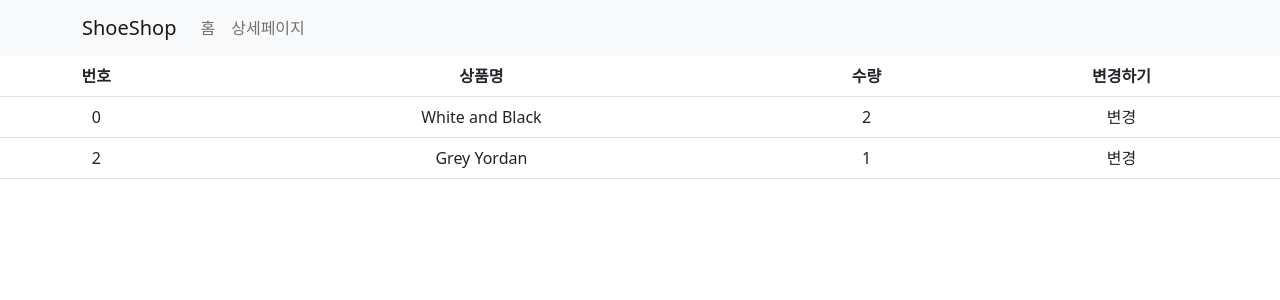
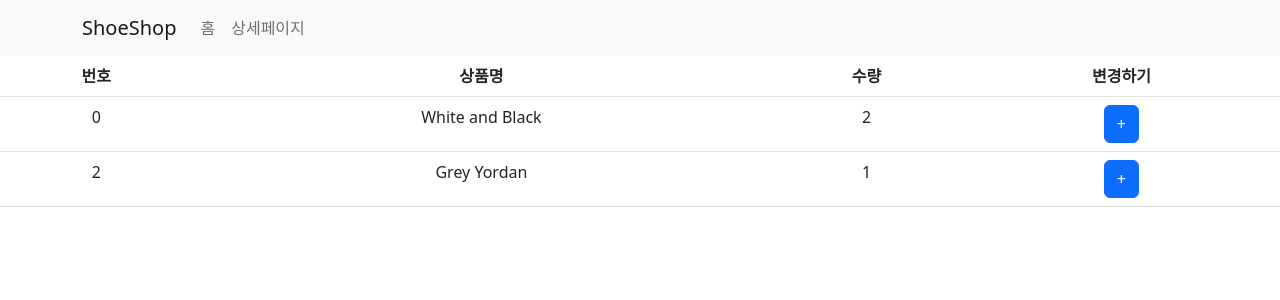
Before and after one commit to ktyoung/react, a React (Create React App) app in the folder shop/: page /cart in a window 1280 px wide. Shown: the top 300 px of the page. Built offline with nearby package versions, Linux system fonts and the light colour scheme.

Commit message:
store state 변경

```diff
--- a/shop/src/routes/Cart.js
+++ b/shop/src/routes/Cart.js
@@ -1,18 +1,12 @@
-import { Table } from 'react-bootstrap';
-import { useSelector } from 'react-redux';
+import { Table, Button } from 'react-bootstrap';
+import { useDispatch, useSelector } from 'react-redux';
+// 3. state 변경 함수, useDispath import
+import { rename } from './../store.js';
 
 function Cart() {
 
-    // Redux store의 state 사용하기
-    // 1. useSelector( (state) => { return state } ) // → Redux store를 가져옴
-    let state = useSelector( (state) => { return state } ); // 변수 a에 Redux store에 있던 state가 저장됨
-
-    // (참고 1) useSelector 편하게 사용하려면?
-    // 1. useSelector 함수에서 사용하고 싶은 state만 불러와서 사용할 수 있다
-    //  예) let state = useSelector( (state) => { return state.user } );
-    // 2. {중괄호}와 return은 생략 가능
-    // 예) let state = useSelector( (state) => state.stock );
-
+    let state = useSelector( (state) => { return state } );
+    let dispatch = useDispatch(); // → store.js로 요청 보내주는 함수
 
     return (
         <div>
@@ -26,18 +20,21 @@ function Cart() {
                     </tr>
                 </thead>
                 <tbody>
-                    <tr>
-                        <td>{ state.itemId[0] }</td>
-                        <td>{ state.itemName[0] }</td>
-                        <td>{ state.itemCount[0] }</td>
-                        <td>변경</td>
-                    </tr>
-                    <tr>
-                        <td>{ state.itemId[1] }</td>
-                        <td>{ state.itemName[1] }</td>
-                        <td>{ state.itemCount[1] }</td>
-                        <td>변경</td>
-                    </tr>
+                    {
+                        state.cart.map(function(a, i) {
+                            return (
+                                <tr key={i}>
+                                    <td>{ state.cart[i].id }</td>
+                                    <td>{ state.cart[i].name }</td>
+                                    <td>{ state.cart[i].count }</td>
+                                    <td><Button variant="primary" onClick={ () => {
+                                        // 4. dispatch(state변경함수()) 문법으로 사용
+                                        dispatch(rename())
+                                    } }>+</Button></td>
+                                </tr>
+                            );
+                        })
+                    }
                 </tbody>
             </Table>
         </div>
--- a/shop/src/store.js
+++ b/shop/src/store.js
@@ -1,44 +1,31 @@
 import { configureStore, createSlice } from '@reduxjs/toolkit'
 
-// (참고 2) 컴포넌트 간 state 공유가 필요없다면 Redux store에 작성할 필요가 없음 → useState() 사용하는 것이 좋음
-
-// Redux store에 state 보관하는 방법
-// 1. createSlice({}) → useState() 역할, state 하나를 slice라 함
-// 2. name : 'state 이름', initialState : 'state 값'
 let user = createSlice({
     name : 'user',
-    initialState : 'kim'
+    initialState : 'kim',
+    // Redux에서 state 변경하는 방법
+    // 1. reducers : {}에 state 변경 함수 작성
+    reducers : {
+        rename(state) {
+            return 'ty ' + state;
+        }
+    }
 })
 
-let stock = createSlice({
-    name : 'stock',
-    initialState : [10, 11, 12]
+let cart = createSlice({
+    name : 'cart',
+    initialState : [
+        {id: 0, name: 'White and Black', count: 2},
+        {id: 2, name: 'Grey Yordan', count: 1}
+    ]
 })
 
-let itemId = createSlice({
-    name : 'itemId',
-    initialState : [0, 2]
-})
-
-let itemName = createSlice({
-    name : 'itemName',
-    initialState : ['White and Black', 'Grey Yordan']
-})
-
-let itemCount = createSlice({
-    name : 'itemCount',
-    initialState : [2, 1]
-})
+// 2. state 변경 함수 export
+export let { rename } = user.actions
 
 export default configureStore({
     reducer: {
-        // ※※※ 위에서 생성한 state를 이곳에 등록해야 사용가능!! ※※※ //
-        // state 등록 방법
-        // 1. 작명 : 위에서 만든 state.reducer
         user : user.reducer,
-        stock : stock.reducer,
-        itemId : itemId.reducer,
-        itemName : itemName.reducer,
-        itemCount : itemCount.reducer
+        cart : cart.reducer
     }
 })
```
